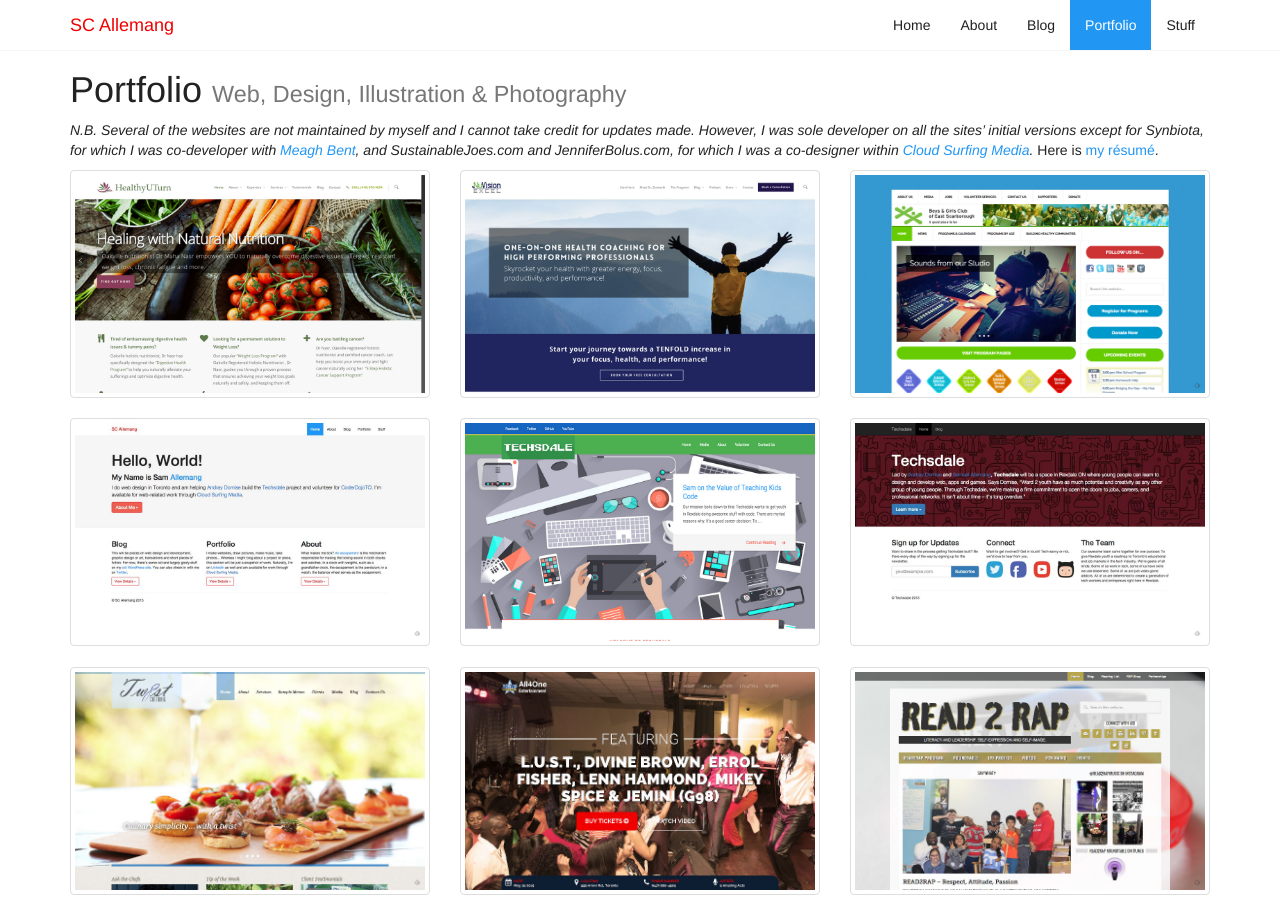
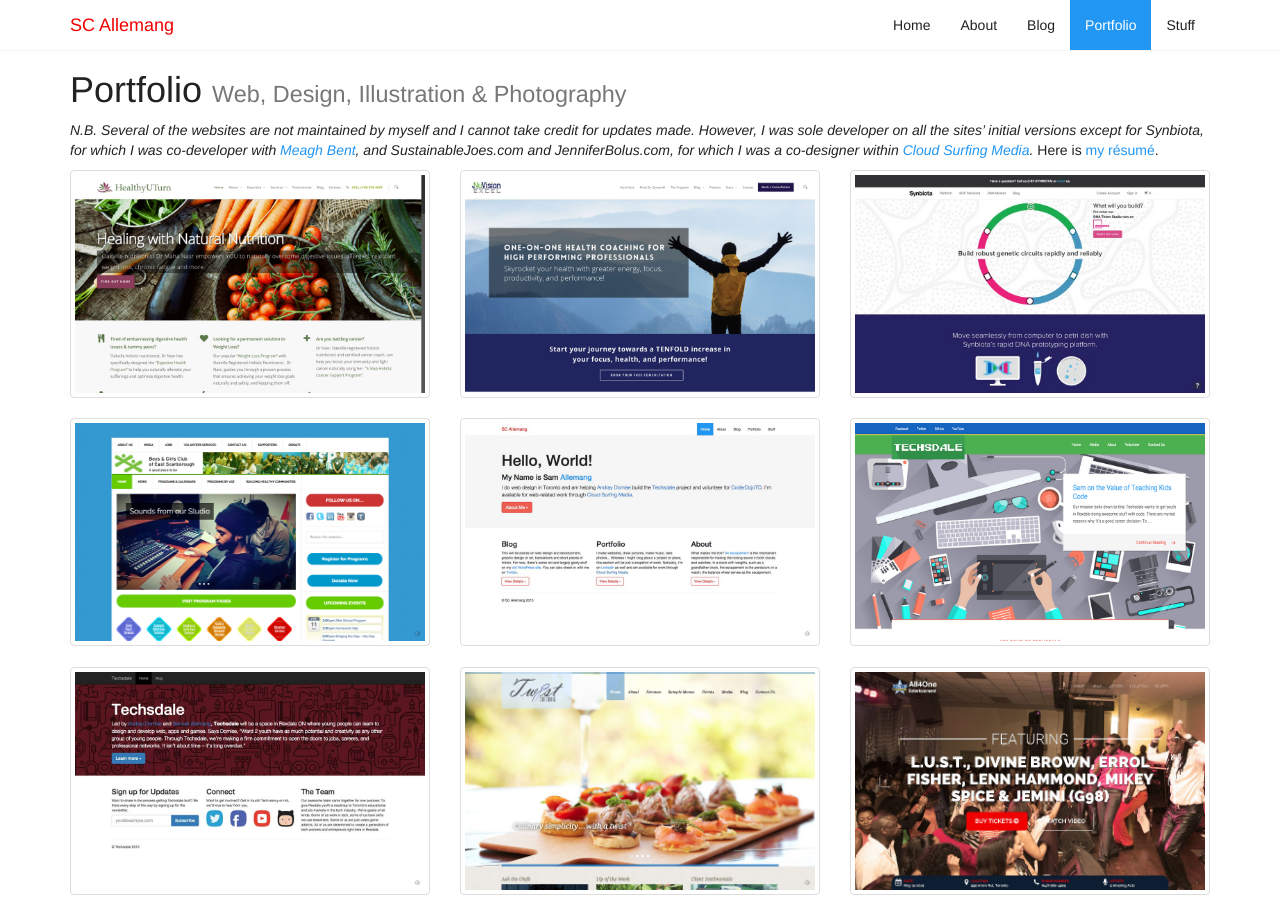
Before and after one commit to scallemang/-OLD_scallemang.github.io, a Jekyll site: the page built from portfolio.md, in a window 1280 px wide and 900 px high. Built offline with Jekyll 4.4.1, drawn with Linux system fonts in a browser that asks for light colours; nearby versions of some CDN libraries.

Commit message:
Fixed two portfolio pieces (HUT, NV).

```diff
--- a/portfolio.md
+++ b/portfolio.md
@@ -5,7 +5,8 @@
 permalink: /portfolio/
 images:
   - ["portfolio-web/healthyuturn.jpg", "http://www.nutritionistoakville.com"]
-  - ["portfolio-web/nuvision.jpg", "http://www.nuvisionexcel.com.com"]
+  - ["portfolio-web/nuvision.jpg", "http://www.nuvisionexcel.com"]
+  - ["portfolio-web/synbiota-01.jpg", "http://www.synbiota.com"]
   - ["portfolio-web/esbgc-org.jpg", "http://www.esbgc.org"]
   - ["portfolio-web/sca-ca-01.jpg", "http://scallemang.ca"]
   - ["portfolio-web/techsdale-ca.jpg", "http://www.techsdale.ca"]
```
